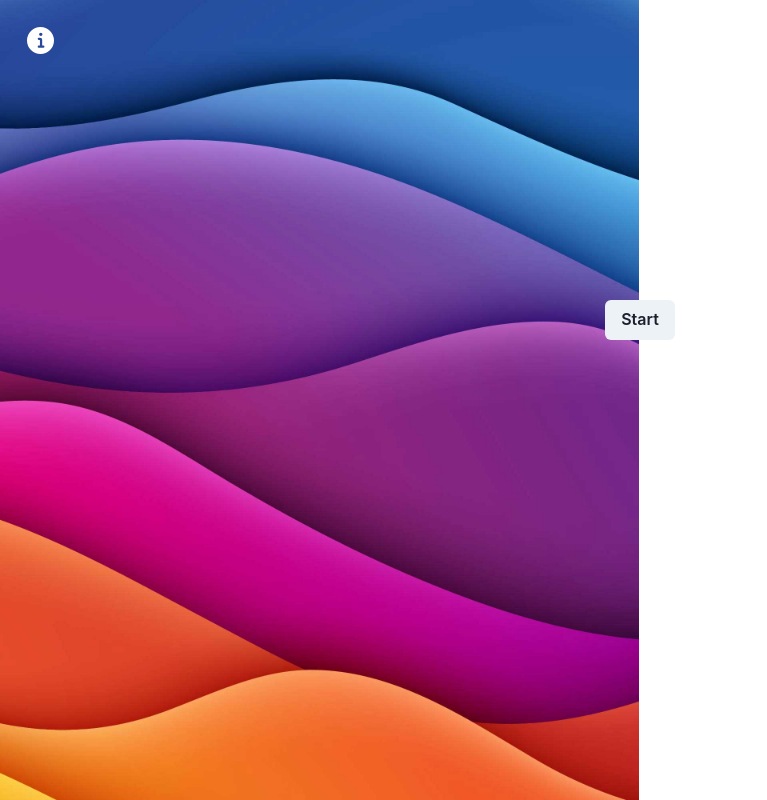
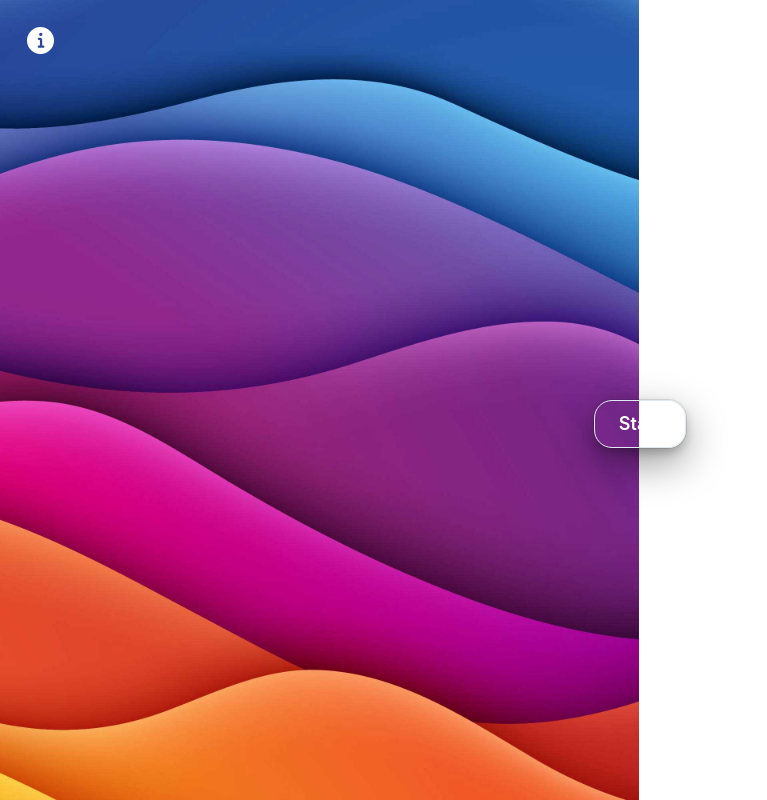
Before and after one commit to Gargar77/Software-Engineer-I, a Next.js app: page / in a window 1280 px wide. Shown: the whole page, without its empty margins (0-767 px from the left). Built offline with nearby package versions, Linux system fonts and the light colour scheme.

Commit message:
added styledbutton to page

```diff
--- /dev/null
+++ b/components/styledButton.js
@@ -0,0 +1,17 @@
+import {Button, Text} from '@chakra-ui/react'
+const styledButton = (props) => {
+    return (
+        <Button
+            {...props}
+            variant="outline"
+            boxShadow="dark-lg"
+            borderRadius={18}
+            >
+            <Text color="white">
+                {props.children}
+            </Text>
+        </Button>
+    )
+};
+
+export default styledButton;
--- a/pages/index.js
+++ b/pages/index.js
@@ -3,6 +3,7 @@ import { useState, useEffect } from 'react'
 import Head from 'next/head'
 import {Container, Box} from '@chakra-ui/react'
 import { Button, Image, IconButton, Text } from '@chakra-ui/react'
+import StyledButton from '../components/styledButton'
 import { InfoIcon } from '@chakra-ui/icons'
 import colorfulBackground from '../public/colorful_background_web.jpg'
 import {
@@ -62,7 +63,7 @@ export default function Home() {
           </Container>
           :
           <Container centerContent>
-            <Button marginTop={300} onClick={()=> setIsRecording(true)}>Start</Button>
+            <StyledButton marginTop='50vh' size="lg" onClick={()=> setIsRecording(true)}>Start</StyledButton>
           </Container>
         }
       </main>
```
